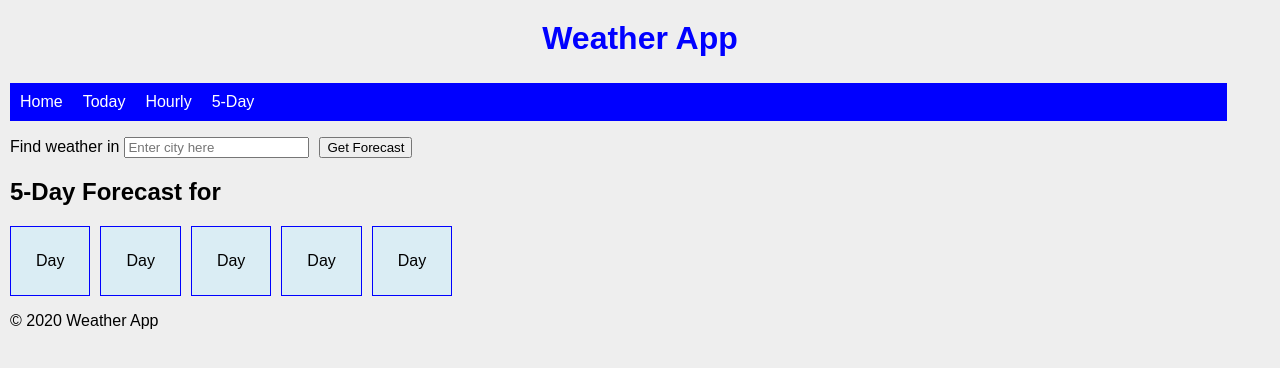
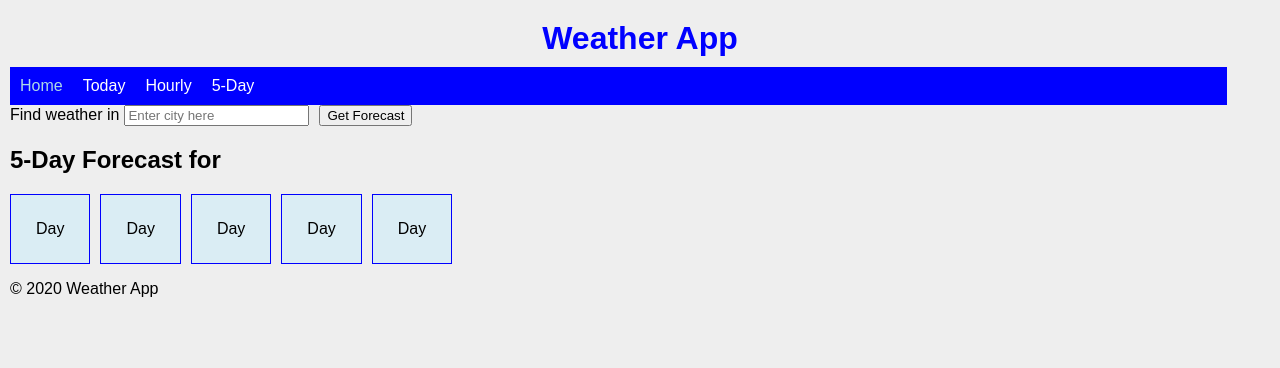
Before and after one commit to josephsenyonjo25/WeatherApp, a React (Create React App) app: page /fiveday in a window 1280 px wide. In both pictures the pointer is over the link "Home". Shown: the top 368 px of the page. Built offline with nearby package versions, Linux system fonts and the light colour scheme.

Commit message:
added styling to Navigation

```diff
--- a/src/App.css
+++ b/src/App.css
@@ -14,11 +14,15 @@ body{
   width: 95%;
   display: inline-flex;
   background-color: blue;
+  margin:0;
 }
 .Navigation a{
   text-decoration: none;
   margin-right: 20px;
   color: white;
+}
+.Navigation a:hover{
+  color: lightblue;
 }
 .CitySearch input{
   margin: 0 10px 0 5px;
```
